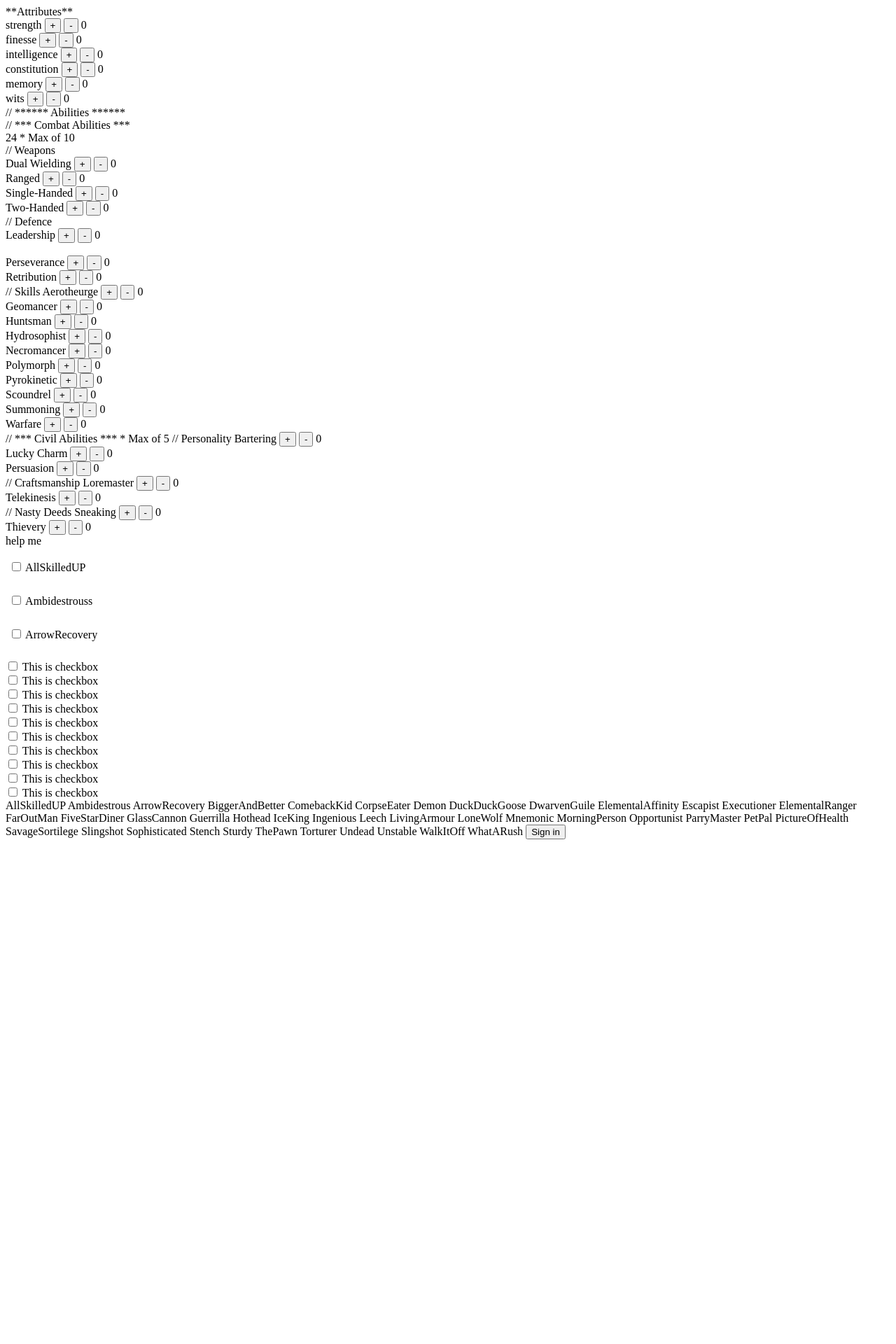
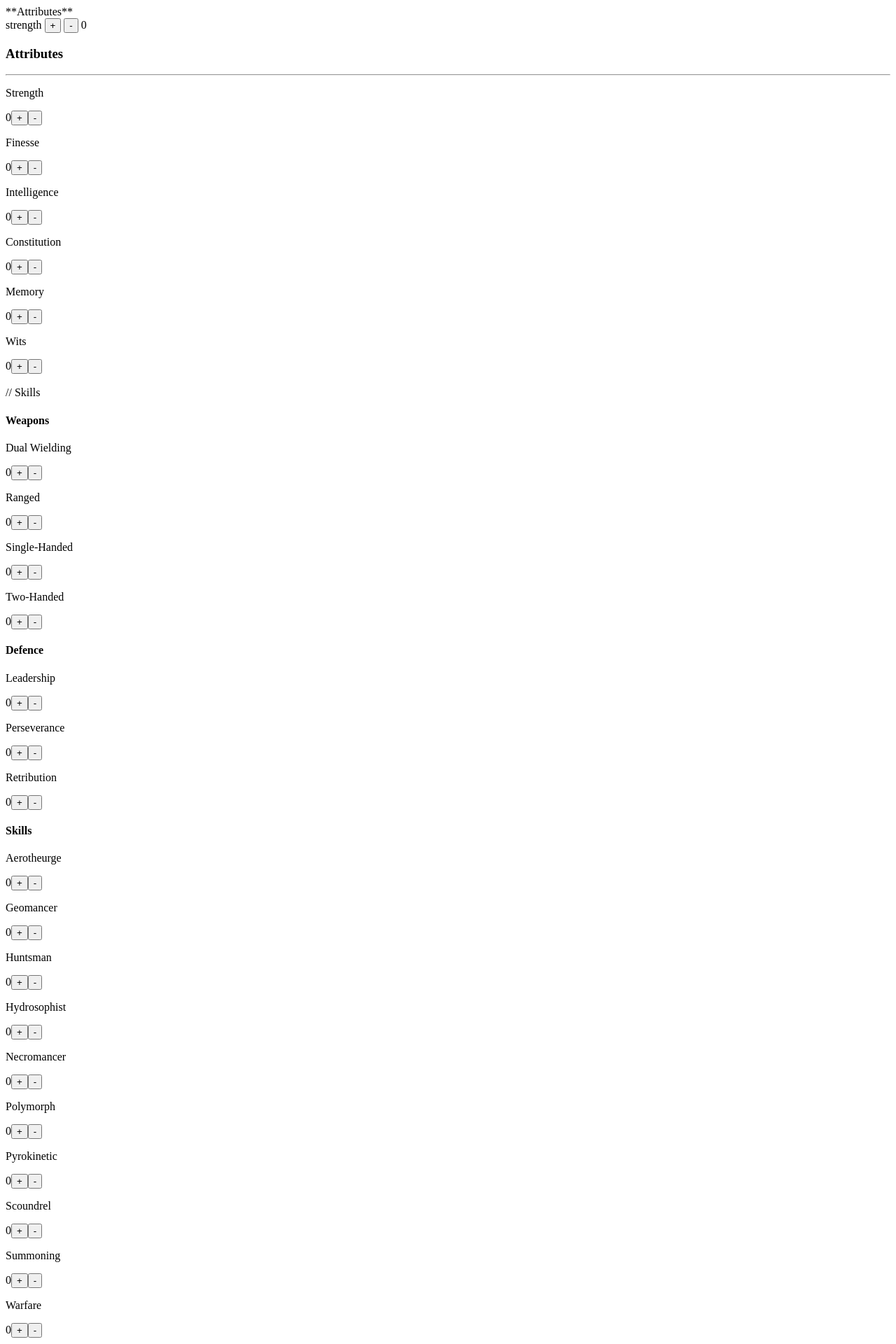
Before and after one commit to XakNitram/DivinityCharacterSite, a PHP site: page /pages/edit_character.php in a window 1280 px wide. Shown: the top 1920 px of the page at 70% size. Before the commit the page ends 1199 px from the top, so only its background shows below. Run offline with PHP 8.4, Linux system fonts and the light colour scheme.

Commit message:
fixed shit code

```diff
--- a/pages/edit_character.php
+++ b/pages/edit_character.php
@@ -23,247 +23,92 @@
     </script>
 
 
-    <?php
-
-    ?>
-
-    <?php
-
-    ?>
+    <div class="col w-50 wide-2">
+        <h3>Attributes</h3>
+        <hr>
+        <?php
+        $skills = [
+            'Strength', 'Finesse', 'Intelligence',
+            'Constitution', 'Memory', 'Wits'
+        ];
+        foreach ($skills as $name) {
+            //  $value = $character->getAbility(strtolower($name));
+            $value = 0;
+            echo '<div class="">';
+            echo "<p>$name</p>";
+            echo "<span id='$name' class=''>$value</span>";
+            echo '<input type="button" value="+" onclick="add('."'$name'".');">';
+            echo '<input type="button" value="-" onclick="minus('."'$name'".');">';
+            echo '</div>';
+        }
+        ?>
     <br>
 
-    finesse
-    <input type="button" value="+" onclick="add('fin');"/>
-    <input type="button" value="-" onclick="minus('fin');"/>
-
-    <span id="fin">0</span>
-    <br>
-    intelligence
-    <input type="button" value="+" onclick="add('int');"/>
-    <input type="button" value="-" onclick="minus('int');"/>
-
-    <span id="int">0</span>
-
-    <br>
-    constitution
-    <input type="button" value="+" onclick="add('con');"/>
-    <input type="button" value="-" onclick="minus('con');"/>
-
-    <span id="con">0</span>
-
-    <br>
-    memory
-    <input type="button" value="+" onclick="add('mem');"/>
-    <input type="button" value="-" onclick="minus('mem');"/>
-
-    <span id="mem">0</span>
-
-    <br>
-    wits
-    <input type="button" value="+" onclick="add('wit');"/>
-    <input type="button" value="-" onclick="minus('wit');"/>
-
-    <span id="wit">0</span>
-
-    <br>
-
-
-
-</div>
 <div>
-    // ****** Abilities ******
-    <br>
-    // *** Combat Abilities ***
-    <br>
-    24
-    * Max of 10
-    <br>
-
-    // Weapons
-    <br>
-    Dual Wielding
-    <input type="button" value="+" onclick="add('dualwielding');"/>
-    <input type="button" value="-" onclick="minus('dualwielding');"/>
-
-    <span id="dualwielding">0</span>
-
-    <br>
-    Ranged
-    <input type="button" value="+" onclick="add('ranged');"/>
-    <input type="button" value="-" onclick="minus('ranged');"/>
-
-    <span id="ranged">0</span>
-    <br>
-
-    Single-Handed
-    <input type="button" value="+" onclick="add('single');"/>
-    <input type="button" value="-" onclick="minus('single');"/>
-
-    <span id="single">0</span>
-
-    <br>
-    Two-Handed
-    <input type="button" value="+" onclick="add('two');"/>
-    <input type="button" value="-" onclick="minus('two');"/>
-
-    <span id="two">0</span>
-
-    <br>
-
-    // Defence
-    <br>
-    Leadership
-    <input type="button" value="+" onclick="add('lead');"/>
-    <input type="button" value="-" onclick="minus('lead');"/>
-
-    <span id="lead">0</span>
-    <br>
-    <br>
-    Perseverance
-    <input type="button" value="+" onclick="add('pers');"/>
-    <input type="button" value="-" onclick="minus('pers');"/>
-
-    <span id="pers">0</span>
-    <br>
-    Retribution
-    <input type="button" value="+" onclick="add('ret');"/>
-    <input type="button" value="-" onclick="minus('ret');"/>
-
-    <span id="ret">0</span>
-    <br>
+    // Skills
+    <?php
+    $combatAbilities = array(
+    "Weapons"=>[
+    'Dual Wielding', 'Ranged', 'Single-Handed',
+    'Two-Handed'
+    ],
+    "Defence"=>[
+    'Leadership', 'Perseverance', 'Retribution'
+    ],
+    "Skills"=>[
+    'Aerotheurge', 'Geomancer', 'Huntsman',
+    'Hydrosophist', 'Necromancer', 'Polymorph',
+    'Pyrokinetic', 'Scoundrel', 'Summoning',
+    'Warfare'
+    ]
+    );
+    foreach ($combatAbilities as $key => $value) {
+    echo "<h4>$key</h4>";
+    echo '<div class="section">';
+        foreach ($value as $skill) {
+        //  $value = $character->getAbility(strtolower($name));
+        $value = 0;
+        echo '<div class="">';
+            echo "<p class=''>$skill</p>";
+            echo "<div class=''>
+                    <span id='$skill' class=''>$value</span>";
+                echo '<input type="button" value="+" onclick="add('."'$skill'".');">';
+                echo '<input type="button" value="-" onclick="minus('."'$skill'".');">';
+            echo "</div>";
+            echo '</div>';
+        }
+        echo '</div>';
+    }
+    ?>
 
 
 
 </div>
 
 <div>
-    // Skills
-    Aerotheurge
-    <input type="button" value="+" onclick="add('aero');"/>
-    <input type="button" value="-" onclick="minus('aero');"/>
-
-    <span id="aero">0</span>
-    <br>
-
-    Geomancer
-    <input type="button" value="+" onclick="add('geo');"/>
-    <input type="button" value="-" onclick="minus('geo');"/>
-
-    <span id="geo">0</span>
-    <br>
-
-    Huntsman
-    <input type="button" value="+" onclick="add('hunt');"/>
-    <input type="button" value="-" onclick="minus('hunt');"/>
-
-    <span id="hunt">0</span>
-
-    <br>
-
-    Hydrosophist
-    <input type="button" value="+" onclick="add('hydro');"/>
-    <input type="button" value="-" onclick="minus('hydro');"/>
-
-    <span id="hydro">0</span>
-    <br>
-    Necromancer
-    <input type="button" value="+" onclick="add('necro');"/>
-    <input type="button" value="-" onclick="minus('necro');"/>
-
-    <span id="necro">0</span>
-
-    <br>
-    Polymorph
-    <input type="button" value="+" onclick="add('poly');"/>
-    <input type="button" value="-" onclick="minus('poly');"/>
-
-    <span id="poly">0</span>
-
-    <br>
-    Pyrokinetic
-    <input type="button" value="+" onclick="add('pyro');"/>
-    <input type="button" value="-" onclick="minus('pyro');"/>
-
-    <span id="pyro">0</span>
-
-    <br>
-    Scoundrel
-    <input type="button" value="+" onclick="add('scound');"/>
-    <input type="button" value="-" onclick="minus('scound');"/>
-
-    <span id="scound">0</span>
-    <br>
-    Summoning
-    <input type="button" value="+" onclick="add('summon');"/>
-    <input type="button" value="-" onclick="minus('summon');"/>
-
-    <span id="summon">0</span>
-    <br>
-    Warfare
-    <input type="button" value="+" onclick="add('war');"/>
-    <input type="button" value="-" onclick="minus('war');"/>
-
-    <span id="war">0</span>
-    <br>
-
-
-</div>
-
-<div>
-    // *** Civil Abilities ***
-    * Max of 5
-
-    // Personality
-    Bartering
-    <input type="button" value="+" onclick="add('bart');"/>
-    <input type="button" value="-" onclick="minus('bart');"/>
-
-    <span id="bar">0</span>
-    <br>
-
-    Lucky Charm
-    <input type="button" value="+" onclick="add('luck');"/>
-    <input type="button" value="-" onclick="minus('luck');"/>
-
-    <span id="luck">0</span>
-    <br>
-    Persuasion
-    <input type="button" value="+" onclick="add('persuasion');"/>
-    <input type="button" value="-" onclick="minus('persuasion');"/>
-
-    <span id="persuasion">0</span>
-    <br>
-
-    // Craftsmanship
-    Loremaster
-    <input type="button" value="+" onclick="add('craft');"/>
-    <input type="button" value="-" onclick="minus('craft');"/>
-
-    <span id="craft">0</span>
-    <br>
-    Telekinesis
-    <input type="button" value="+" onclick="add('tele');"/>
-    <input type="button" value="-" onclick="minus('tele');"/>
-
-    <span id="fin">0</span>
-    <br>
-
-
-    // Nasty Deeds
-    Sneaking
-    <input type="button" value="+" onclick="add('sneak');"/>
-    <input type="button" value="-" onclick="minus('sneak');"/>
-
-    <span id="fin">0</span>
-    <br>
-    Thievery
-    <input type="button" value="+" onclick="add('thiev');"/>
-    <input type="button" value="-" onclick="minus('fin');"/>
-
-    <span id="thiev">0</span>
-    <br>
-    help me
-
+    <?php
+    $civilAbilities = array(
+        "Personality"=>['Bartering', 'Lucky Charm', 'Persuasion'],
+        "Craftsmanship"=>['Loremaster', 'Telekinesis'],
+        "Nasty Deeds"=>['Sneaking', 'Thievery']
+    );
+    foreach ($civilAbilities as $key => $value) {
+        echo "<h4>$key</h4>";
+        echo '<div class="">';
+        foreach ($value as $skill) {
+            //  $value = $character->getAbility(strtolower($name));
+            $value = 0;
+            echo '<div class="">';
+            echo "<p>$skill</p>";
+            echo "<div><span id='$skill'>$value</span>";
+            echo '<input type="button" value="+" onclick="add('."'$skill'".');">';
+            echo '<input type="button" value="-" onclick="minus('."'$skill'".');">';
+            echo "</div>";
+            echo '</div>';
+        }
+        echo '</div>';
+    }
+    ?>
 
 </div>
 <script>
@@ -320,7 +165,7 @@
     <!--</script>-->
     <div style="width:150px;height:150px;line-height:3em;overflow:scroll;padding:5px;">
 
-        <input type="checkbox" <id="AllSkilledU"> AllSkilledUP <br />
+        <input type="checkbox" <id="AllSkilledUP"> AllSkilledUP <br />
         <input type="checkbox" <id="Ambidestrous"> Ambidestrouss <br />
         <input type="checkbox" <id="ArrowRecover"> ArrowRecovery <br />
         <input type="checkbox" <id="BiggerAndBe"> BiggerAndBetter <br />
@@ -362,59 +207,7 @@
         <input type="checkbox" <id="WhatARush "> WhatARush <br />
     </div>
 
-    <div class="container">
-        <input type="checkbox" /> This is checkbox <br />
-        <input type="checkbox" /> This is checkbox <br />
-        <input type="checkbox" /> This is checkbox <br />
-        <input type="checkbox" /> This is checkbox <br />
-        <input type="checkbox" /> This is checkbox <br />
-        <input type="checkbox" /> This is checkbox <br />
-        <input type="checkbox" /> This is checkbox <br />
-        <input type="checkbox" /> This is checkbox <br />
-        <input type="checkbox" /> This is checkbox <br />
-        <input type="checkbox" /> This is checkbox <br />
-    </div>
 
-AllSkilledUP
-Ambidestrous
-ArrowRecovery
-BiggerAndBetter
-ComebackKid
-CorpseEater
-Demon
-DuckDuckGoose
-DwarvenGuile
-ElementalAffinity
-Escapist
-Executioner
-ElementalRanger
-FarOutMan
-FiveStarDiner
-GlassCannon
-Guerrilla
-Hothead
-IceKing
-Ingenious
-Leech
-LivingArmour
-LoneWolf
-Mnemonic
-MorningPerson
-Opportunist
-ParryMaster
-PetPal
-PictureOfHealth
-SavageSortilege
-Slingshot
-Sophisticated
-Stench
-Sturdy
-ThePawn
-Torturer
-Undead
-Unstable
-WalkItOff
-WhatARush
 
 
     <?php
@@ -470,25 +263,16 @@ WhatARush
     }
     ?>
 <script>
-    function ajax() {
-        var category = document.getElementById("category").value;
-        $.ajax({
-            url: "category.php",
-            type: "POST",
-            data: { category: category },
-            success: function(data) {
-                $('#item').html(data);
-            },
-        });
-    }
+
 
 
 
 </script>
 
 
-    <form action="????????????????" method="post">
-        <input class="button" type="submit" name="submit_character" value="Sign in">
+    <form action="edit_character.php" method="post">
+        <input class="button" type="submit" name="submit_character" value="Submit Character">
     </form>
+
 </body>
 </html>
```
